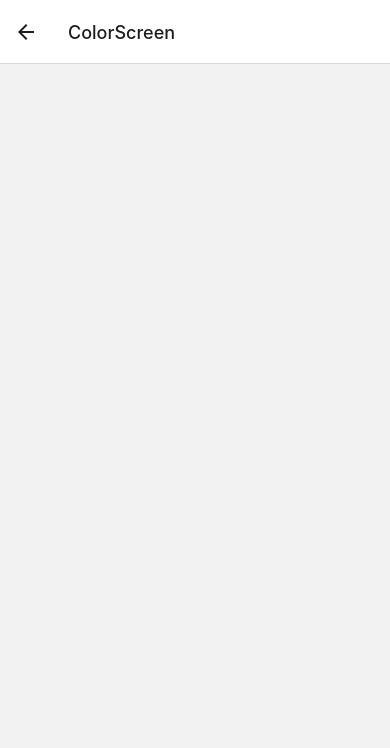
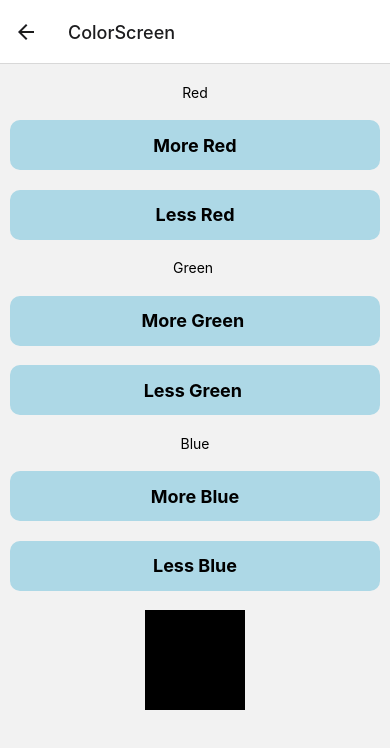
Before and after one commit to santhosh-echortech/React-Native, a React Native app: screen /ColorScreen in a window 390 px wide. Shown: the top 748 px of the page. Built offline with nearby package versions, Linux system fonts and the light colour scheme.

Commit message:
Color Screen

```diff
--- a/Screens/Section-6/48.js
+++ b/Screens/Section-6/48.js
@@ -1,15 +1,58 @@
-import React from 'react'
-import { View,StyleSheet } from 'react-native'
+import React, { useState } from 'react'
+import { View, StyleSheet, TouchableOpacity, Text } from 'react-native'
 
 function ColorScreen() {
-    return(
-        <View>
-            <View/>
+    const [red, setRed] = useState(0)
+    const [green, setGreen] = useState(0)
+    const [blue, setBlue] = useState(0)
+
+    const ColorCounter = ({ color, onIncrease, onDecrease }) => {
+        return (
+            <>
+                <Text style={{ textAlign: 'center', marginTop: '5%' }}>{color}</Text>
+                <TouchableOpacity onPress={onIncrease} style={styles.button} activeOpacity={0.7}>
+                    <Text style={styles.buttonText}>{`More ${color}`}</Text>
+                </TouchableOpacity>
+                <TouchableOpacity onPress={onDecrease} style={styles.button} activeOpacity={0.7}>
+                    <Text style={styles.buttonText}>{`Less ${color}`}</Text>
+                </TouchableOpacity>
+            </>
+        )
+    }
+    console.log(`rgb(${red},${green},${blue})`)
+    return (
+        <View style={styles.container}>
+            <ColorCounter onIncrease={() => setRed(red + 10)} onDecrease={() => setRed(red - 10)} color='Red' />
+            <ColorCounter onIncrease={() => setGreen(green + 10)} onDecrease={() => setGreen(green - 1)} color='Green ' />
+            <ColorCounter onIncrease={() => setBlue(blue + 10)} onDecrease={() => setBlue(blue - 10)} color='Blue' />
+            <View style={[styles.colorContainer, { backgroundColor: `rgb(${red},${green},${blue})` }]} />
         </View>
     )
 }
 
 const styles = StyleSheet.create({
-
+    container: {
+        flex: 1,
+        alignItems: 'center'
+    },
+    colorContainer: {
+        height: 100,
+        width: 100,
+        marginTop: '5%'
+    },
+    button: {
+        height: 50,
+        width: '95%',
+        alignSelf: 'center',
+        backgroundColor: 'lightblue',
+        borderRadius: 10,
+        alignItems: 'center',
+        justifyContent: 'center',
+        marginTop: '5%'
+    },
+    buttonText: {
+        fontSize: 18,
+        fontWeight: 'bold'
+    },
 })
 export default ColorScreen
```
